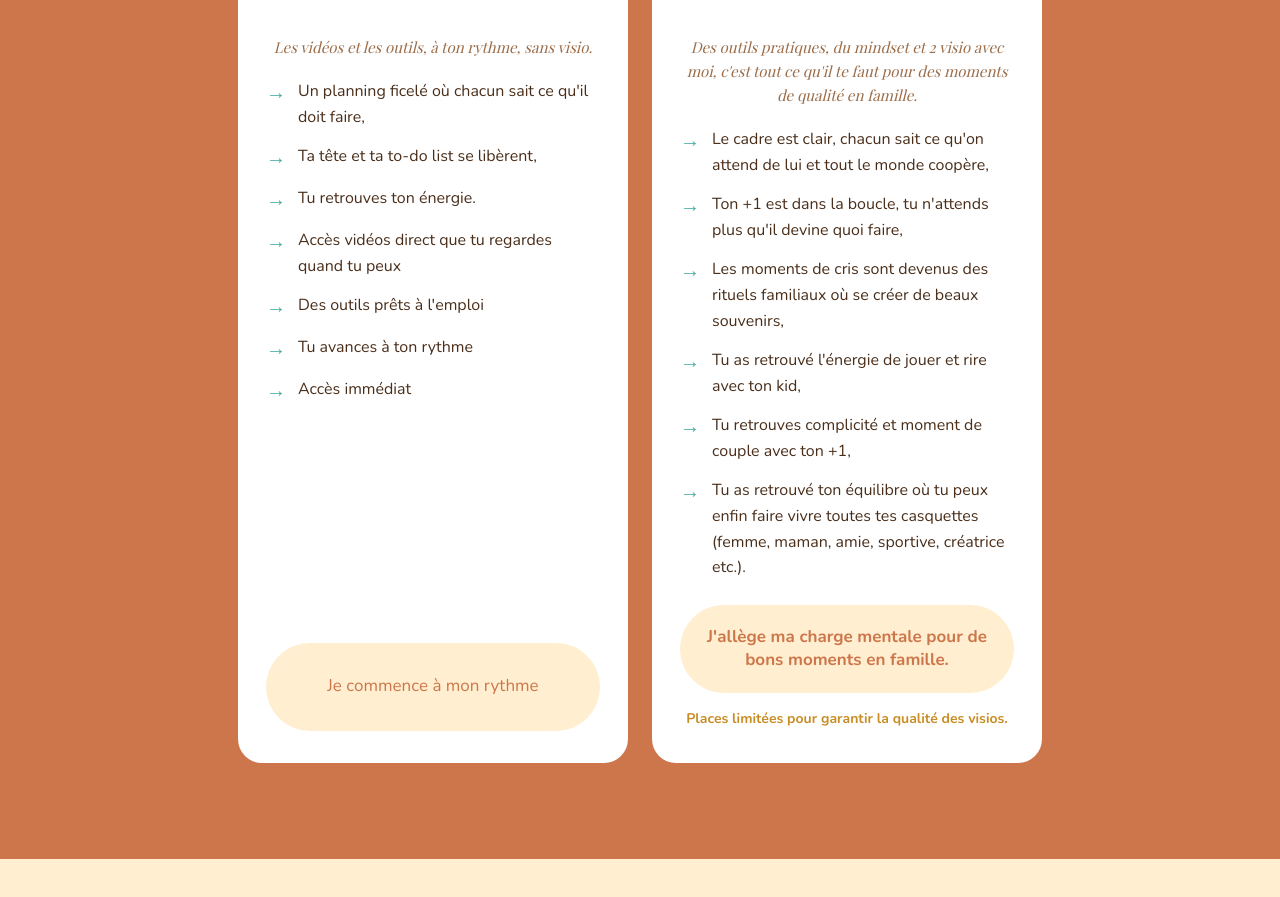
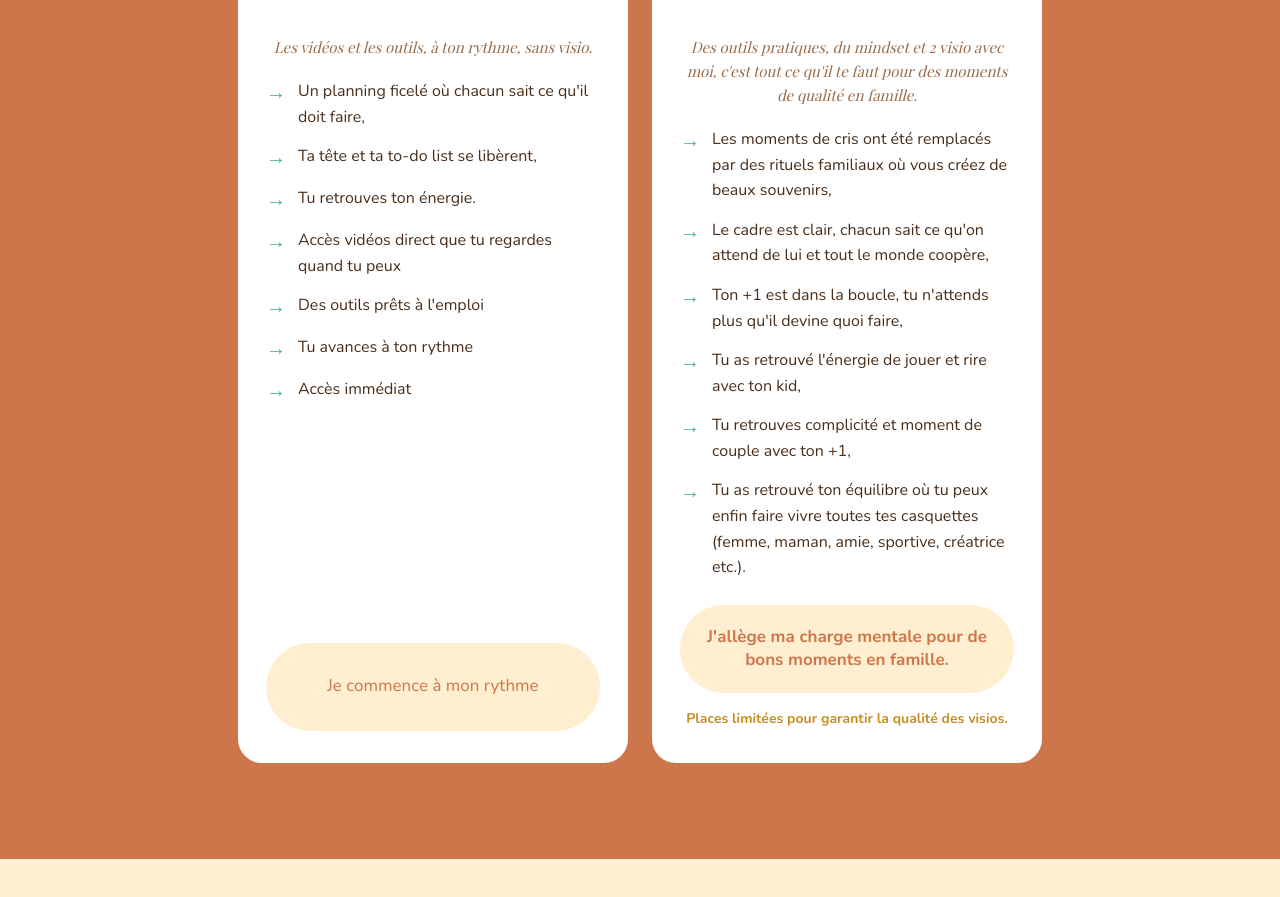
Before and after one commit to MonicaBonetti/modules, a plain HTML site: page index.html in a window 1280 px wide. Shown: the part 8065-8962 px from the top of the page. Drawn offline with nearby package versions, Linux system fonts and the light colour scheme; a web font is replaced by a local one.

Commit message:
Update index.html

```diff
--- a/index.html
+++ b/index.html
@@ -735,9 +735,9 @@ p{font-size:18px;}
         <p class="prix-label">Accès immédiat · Vidéos · Outils · 2 visio</p>
         <p class="prix-intro">Des outils pratiques, du mindset et 2 visio avec moi, c'est tout ce qu'il te faut pour des moments de qualité en famille.</p>
         <div class="prix-liste-fleches">
+        <div><span>→</span><p>Les moments de cris ont été remplacés par des rituels familiaux où vous créez de beaux souvenirs,</p></div>
         <div><span>→</span><p>Le cadre est clair, chacun sait ce qu'on attend de lui et tout le monde coopère,</p></div>
         <div><span>→</span><p>Ton +1 est dans la boucle, tu n'attends plus qu'il devine quoi faire,</p></div>
-        <div><span>→</span><p>Les moments de cris sont devenus des rituels familiaux où se créer de beaux souvenirs,</p></div>
         <div><span>→</span><p>Tu as retrouvé l'énergie de jouer et rire avec ton kid,</p></div>
         <div><span>→</span><p>Tu retrouves complicité et moment de couple avec ton +1,</p></div>
         <div><span>→</span><p>Tu as retrouvé ton équilibre où tu peux enfin faire vivre toutes tes casquettes (femme, maman, amie, sportive, créatrice etc.).</p></div>
```
